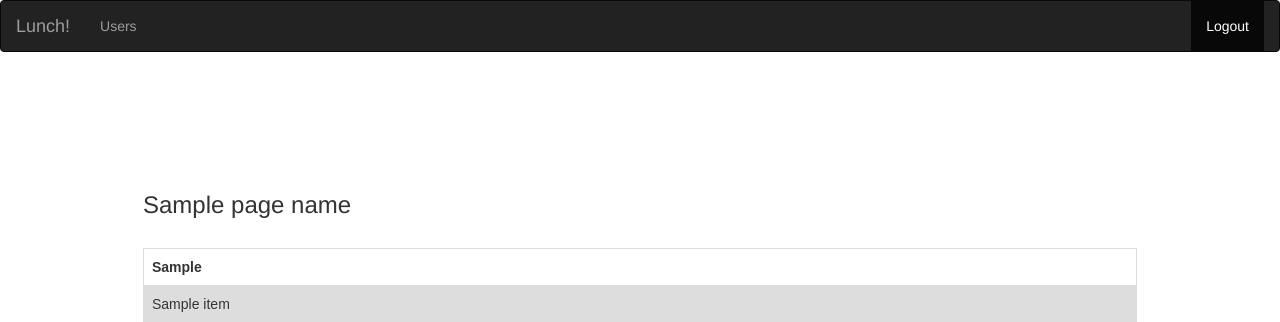
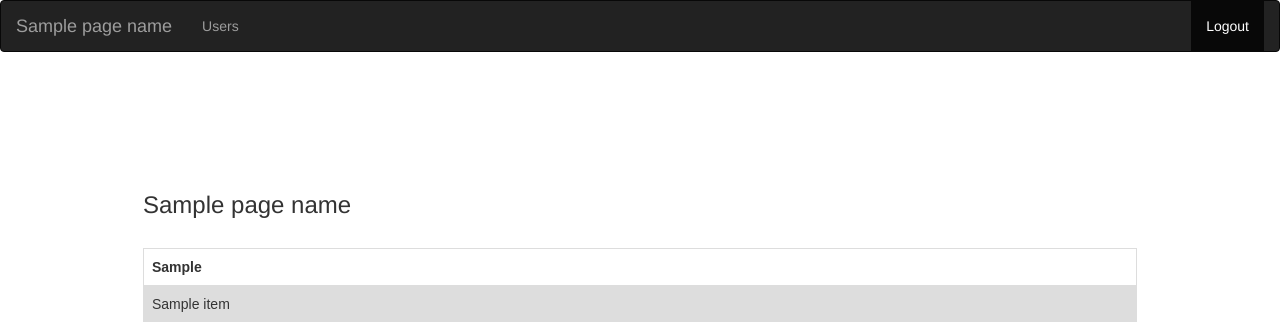
Before and after one commit to turtlekingster/lunchTable, a Python web app: template templates/layout.html in a window 1280 px wide. Shown: the top 322 px of the page. Run offline with Jinja, Linux system fonts and the light colour scheme; the template is opened without the code that fills it: most values are stand-ins (such as "Sample title", 1, 10 or a date in 2020); some libraries are stand-ins or nearby versions.

Commit message:
deleted:    templates/.navbar.html.swp 	deleted:    templates/.table.html.swp 	modified:   templates/navbar.html

```diff
--- a/templates/navbar.html
+++ b/templates/navbar.html
@@ -9,7 +9,7 @@
         "collapse" data-target=
         "#bs-example-navbar-collapse-1"><span class=
         "sr-only">Toggle navigation</span></button> <a class=
-        "navbar-brand" href="/main">Lunch!</a>
+	"navbar-brand" href="/main">{{ page_name }}</a>
       </div>
       <div class="collapse navbar-collapse" id=
       "bs-example-navbar-collapse-1">
```
Also changed, not shown: 2 other files.
